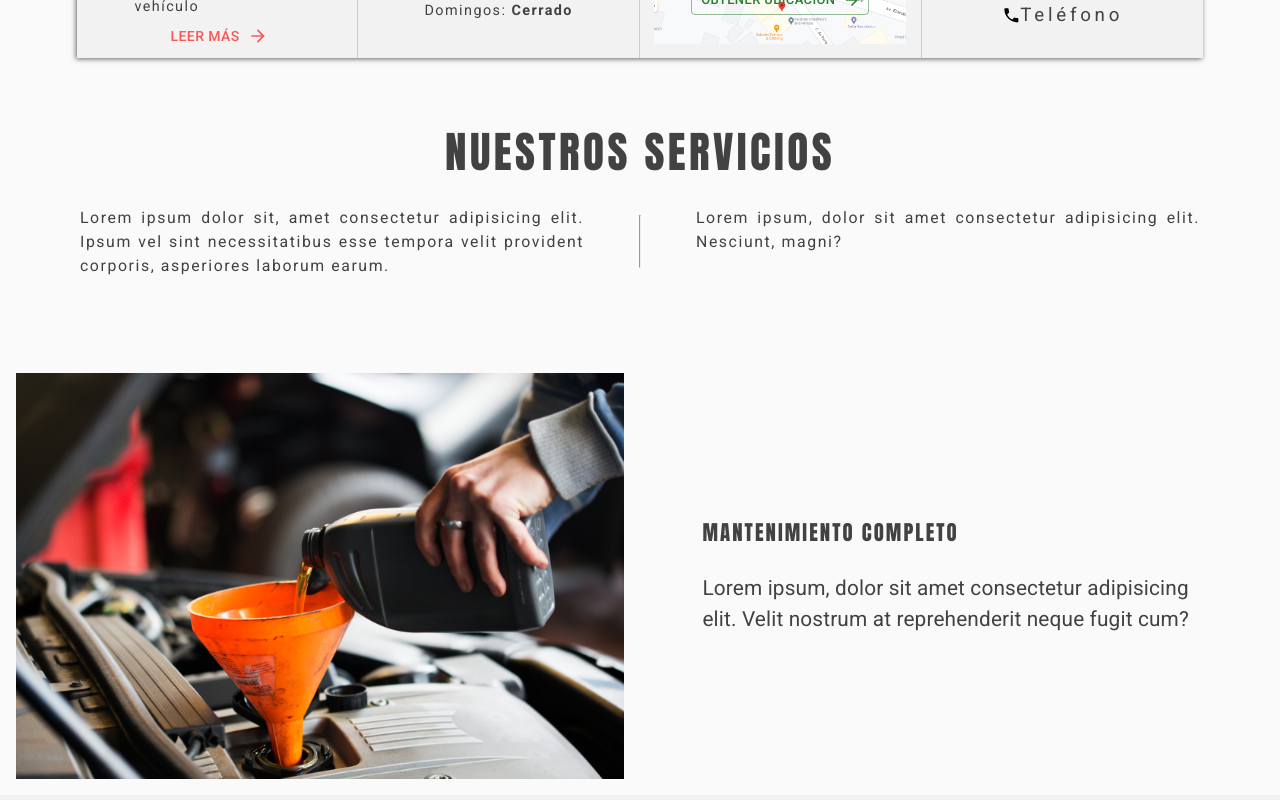
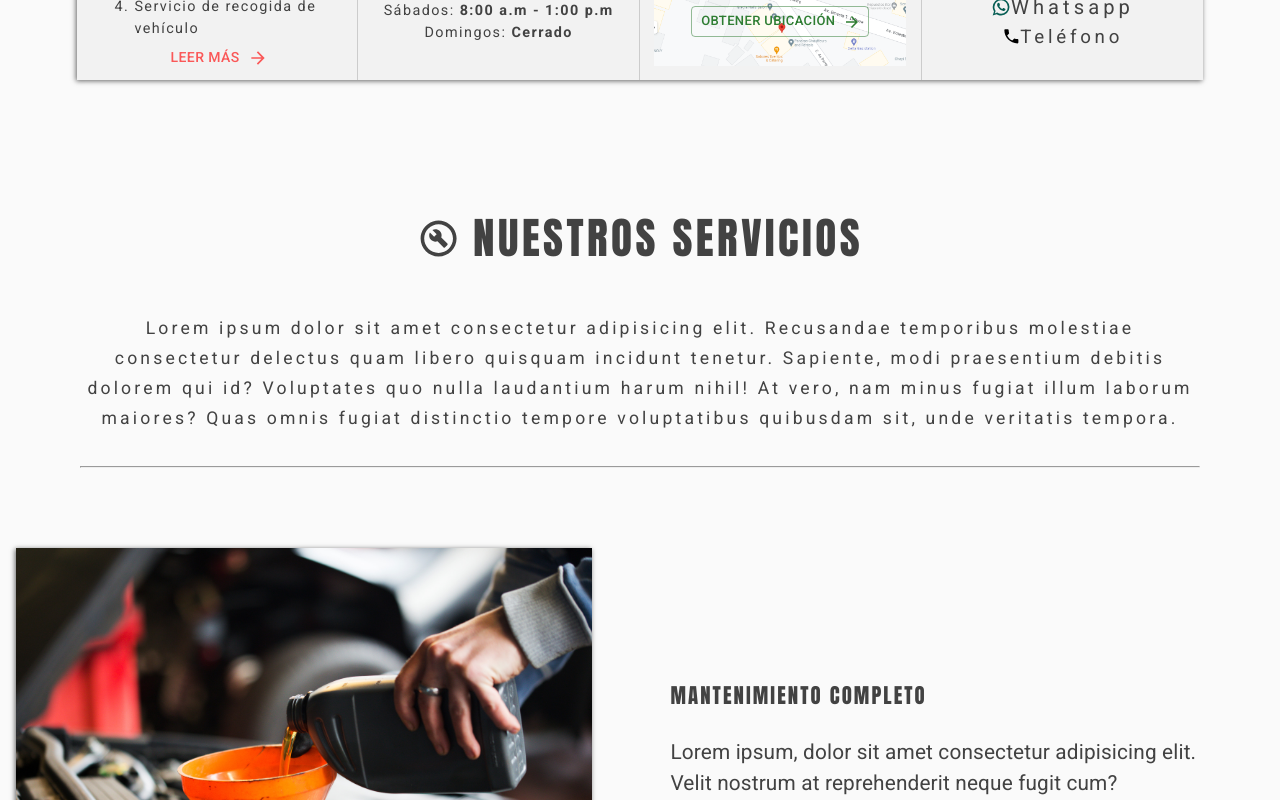
Before and after one commit to AbdielP/mk-webpage, a React (Vite) app: page / in a window 1280 px wide. Shown: the part 540-1340 px from the top of the page. Built offline with nearby package versions, Linux system fonts and the light colour scheme.

Commit message:
mejorando estilos varios

```diff
--- a/src/components/Servicios/Servicios.jsx
+++ b/src/components/Servicios/Servicios.jsx
@@ -1,8 +1,10 @@
 import "../../styles/servicios.css";
 import Cards from "./Cards";
 import Servicio from "./Servicio";
+import BuildCircleOutlinedIcon from '@mui/icons-material/BuildCircleOutlined';
 
 import mantainance from "../../assets/images/mantainance.jpeg";
+import avanzada from "../../assets/images/avanzada.jpg";
 import engine from "../../assets/images/n55.jpg";
 
 export default function Servicios() {
@@ -10,19 +12,17 @@ export default function Servicios() {
     <>
       <section className="section__servicios">
         <Cards />
-        <h3 className="h3">NUESTROS SERVICIOS</h3>
-        <div className="div__info">
+        <h3 className="h3"><BuildCircleOutlinedIcon fontSize="inherit" sx={{marginRight: '.3em'}}/> NUESTROS SERVICIOS</h3>
+        {/* <div className="div__info"> */}
           <p className="p__servicios">
-            Lorem ipsum dolor sit, amet consectetur adipisicing elit. Ipsum vel
-            sint necessitatibus esse tempora velit provident corporis,
-            asperiores laborum earum.
+            Lorem ipsum dolor sit amet consectetur adipisicing elit. Recusandae temporibus molestiae consectetur delectus quam libero quisquam incidunt tenetur. Sapiente, modi praesentium debitis dolorem qui id? Voluptates quo nulla laudantium harum nihil! At vero, nam minus fugiat illum laborum maiores? Quas omnis fugiat distinctio tempore voluptatibus quibusdam sit, unde veritatis tempora.
           </p>
           <hr className="hr" />
-          <p className="p__info">
+          {/* <p className="p__info">
             Lorem ipsum, dolor sit amet consectetur adipisicing elit. Nesciunt,
             magni?
-          </p>
-        </div>
+          </p> */}
+        {/* </div> */}
       </section>
 
       <Servicio
@@ -47,7 +47,7 @@ export default function Servicios() {
 
       <Servicio
         title={"MECÁNICA AVANZADA"}
-        img={engine}
+        img={avanzada}
         description={
           "Lorem ipsum, dolor sit amet consectetur adipisicing elit. Asperiores molestias eligendi et, assumenda ex voluptate nesciunt aspernatur voluptas doloribus labore iste totam nostrum consectetur harum quas maiores ipsam dolorem corrupti?"
         }
--- a/src/styles/cards.css
+++ b/src/styles/cards.css
@@ -103,7 +103,7 @@
         background-color: var(--background-color);
         position: absolute;
         flex-direction: row;
-        top: -6em;
+        top: -4.5em;
         left: 0;
         right: 0;
         margin-left: auto;
--- a/src/styles/servicios.css
+++ b/src/styles/servicios.css
@@ -5,65 +5,52 @@
     position: relative;
 }
 
-.div__info, .div__servicios {
+.h3 {
     display: flex;
-} .div__info {
-    flex-direction: column;
-}
-
-.h3 {
+    align-items: center;
+    justify-content: center;
     font-family: 'Anton', sans-serif;
     letter-spacing: .08em;
     margin-top: 1em;
-    margin-bottom: .5em;
+    margin-bottom: 1em;
 }
 
-.p__servicios, .p__info {
+.p__servicios {
     text-align: justify;
     font-size: .9em;
+    letter-spacing: .15em;
+    line-height: 1.7em;
 }
 
 .hr {
-    margin: .5em 0;
+    margin: 2em 0;
 }
 
-.div__servicios {
-    gap: .5em;
-    margin-top: 1em;
-}
 
 @media (min-width: 800px) {
 
     .section__servicios {
         padding: 5em;
+        padding-bottom: 2em;
     }
 
     .h3 {
         text-align: center;
         font-size: 2.7em;
+        margin-top: 3em;
     }
 
-    .div__servicios {
-        background-color: red;
-    }
-
-    .div__info, .div__servicios {
-        flex-direction: row;
-    }
-
-    .div__info {
+    .p__servicios {
+        letter-spacing: .18em;
         font-size: 1.1em;
-        justify-content: space-between;
-    }
-
-    .p__servicios, .p__info {
-        width: 45%;
-        letter-spacing: .1em;
+        max-width: 1200px;
+        text-align: center;
+        margin: auto;
     }
 }
 
-@media (min-width: 800px) {
+@media (min-width: 1000px) {
     .h3 {
-        margin-top: 3em;
+        margin-top: 5em;
     }
  }
--- a/src/styles/servicios/servicio.css
+++ b/src/styles/servicios/servicio.css
@@ -9,7 +9,8 @@
     font-size: 1em;
 }
 
-.title_servicio, .descripcion_servicio {
+.title_servicio,
+.descripcion_servicio {
     padding: 1em;
 }
 
@@ -28,16 +29,26 @@
 @media (min-width: 800px) {
     .div__servicio {
         flex-direction: row;
-    }.reverse {
+    }
+
+    .reverse {
         flex-direction: row-reverse;
     }
 
     .img__servicio {
-        width: 50%;
-        padding: 1em;
+        width: 45%;
+        height: 45%;
+        margin: 1em;
+        align-self: center;
+        box-shadow: -1px 1px 5px 0px rgba(0, 0, 0, 0.60);
+        -webkit-box-shadow: -1px 1px 5px 0px rgba(0, 0, 0, 0.60);
+        -moz-box-shadow: -1px 1px 5px 0px rgba(0, 0, 0, 0.60);
+        /* filter: blur(3px); */
+        /* -webkit-filter: blur(3px); */
     }
 
-    .title_servicio, .descripcion_servicio {
+    .title_servicio,
+    .descripcion_servicio {
         padding: 0;
     }
 
```
Also changed, not shown: src/assets/images/header2.jpg (deleted), src/assets/images/mk-header.png (deleted).
